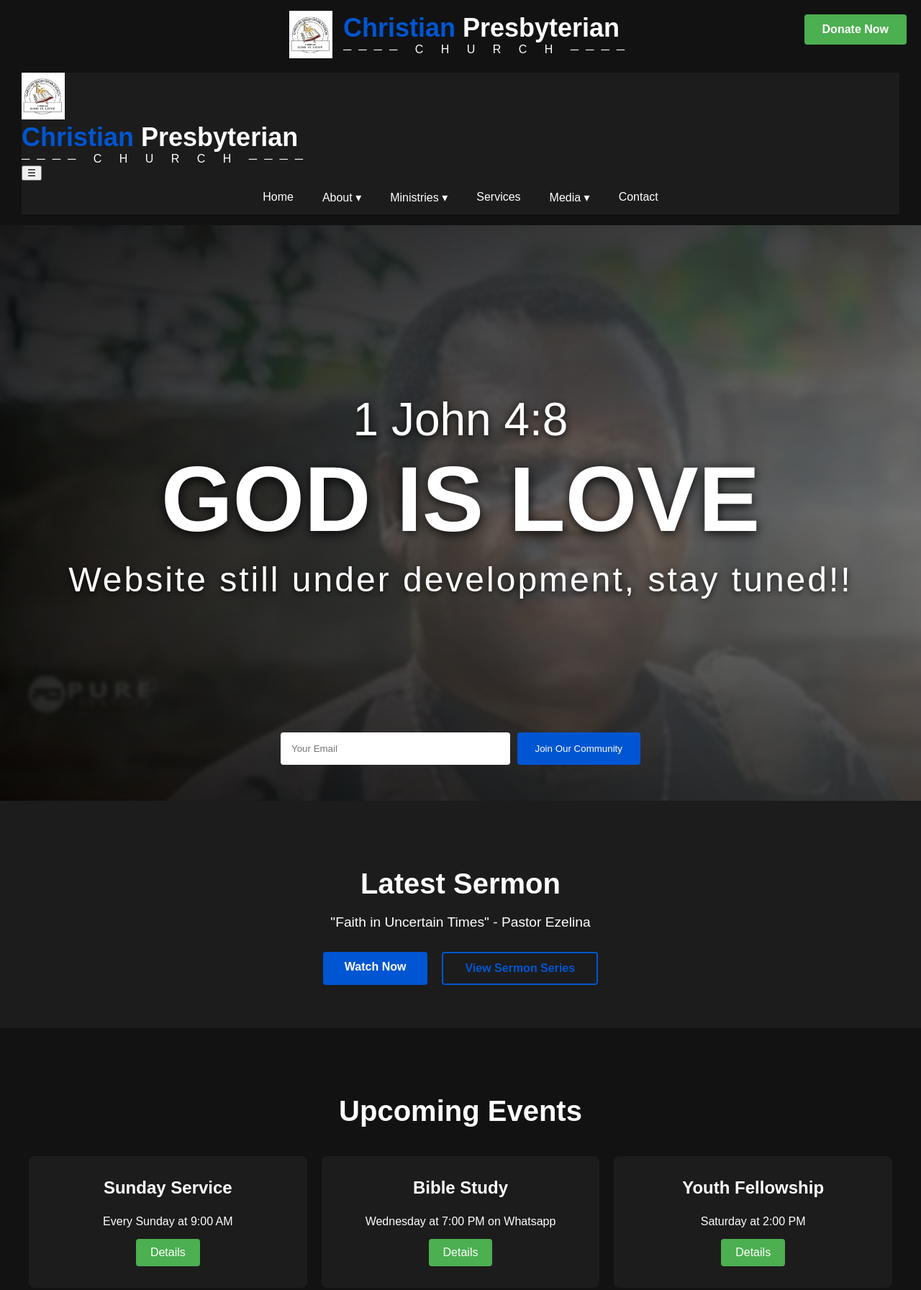
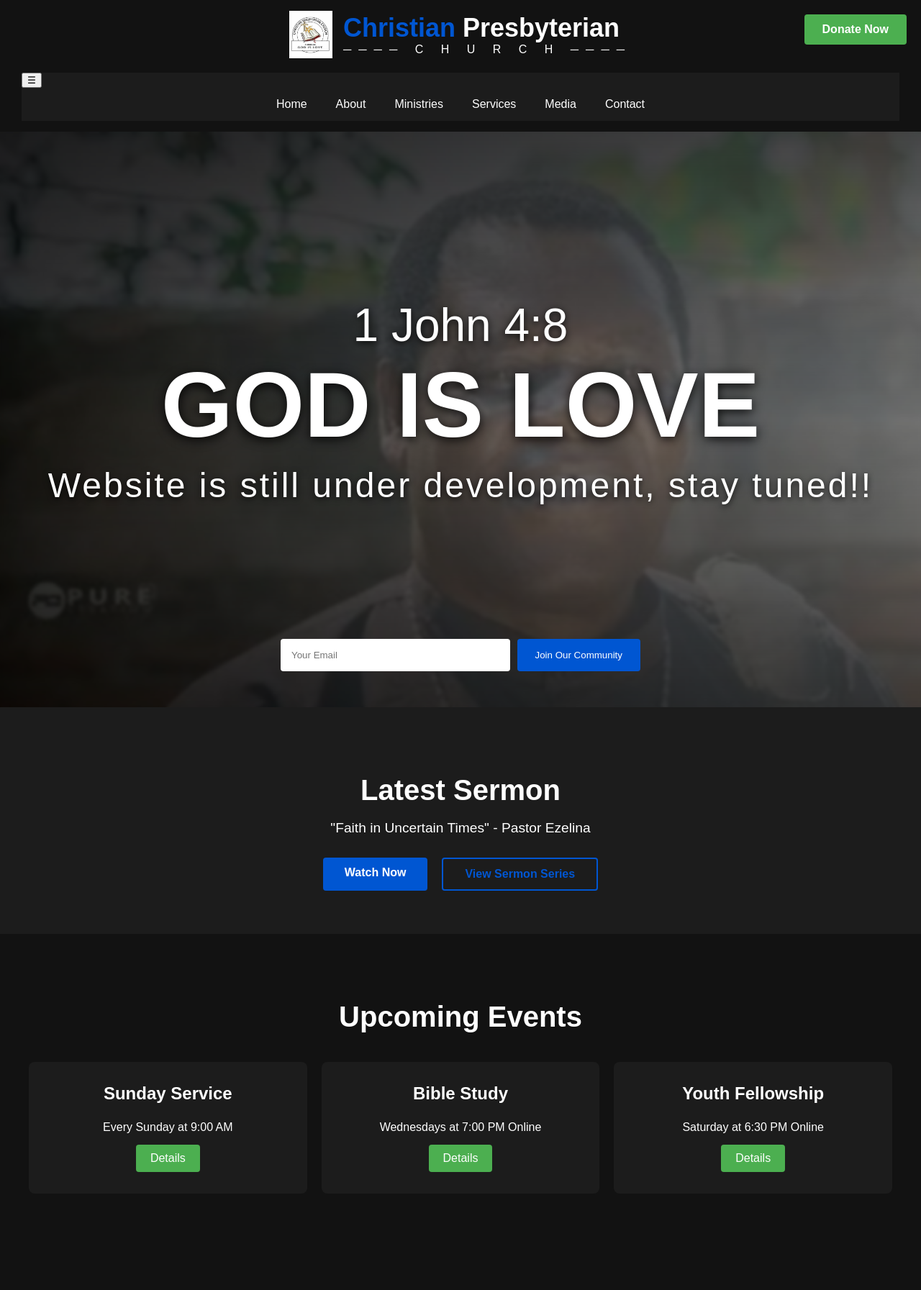
Before and after one commit to vitu-pixel/cpc, a plain HTML site: page index.html in a window 1280 px wide. Shown: the whole page at 72% size. After the commit the page ends 1719 px from the top, so only its background shows below. Drawn offline with Linux system fonts and the light colour scheme.

Commit message:
Update index.html

```diff
--- a/index.html
+++ b/index.html
@@ -22,24 +22,15 @@
 
     <!-- Navigation -->
     <nav>
-      <div class="logo-mobile">
-        <img src="images/logo.jpg" alt="Church Logo" class="logo-img">
-        <div class="logo-text">
-          <h1>
-            <span class="christian">Christian</span>
-            <span class="presbyterian">Presbyterian</span>
-          </h1>
-          <p class="church">──── C H U R C H ────</p>
-        </div>
-      </div>
-<button class="menu-toggle" aria-label="Toggle menu">
+      <button class="menu-toggle" aria-expanded="false" aria-label="Main menu">
         <span class="hamburger">☰</span>
       </button>
+
       <ul class="menu">
         <li><a href="#">Home</a></li>
 
         <li class="dropdown">
-          <a href="#">About ▾</a>
+          <a href="#">About</a>
           <ul class="dropdown-content">
             <li><a href="#">Our History</a></li>
             <li><a href="#">Mission & Vision</a></li>
@@ -48,7 +39,7 @@
         </li>
 
         <li class="dropdown">
-          <a href="#">Ministries ▾</a>
+          <a href="#">Ministries</a>
           <ul class="dropdown-content">
             <li><a href="#">Youth</a></li>
             <li><a href="#">Women</a></li>
@@ -60,7 +51,7 @@
         <li><a href="#">Services</a></li>
 
         <li class="dropdown">
-          <a href="#">Media ▾</a>
+          <a href="#">Media</a>
           <ul class="dropdown-content">
             <li><a href="#">Sermons</a></li>
             <li><a href="#">Gallery</a></li>
@@ -72,28 +63,30 @@
       </ul>
     </nav>
   </header>
+
   <!-- Landing Section -->
   <section class="landing">
     <div class="landing-overlay"></div>
 
-    <!-- Donation Button (Top-Right) -->
+    <!-- Donation Button -->
     <a href="#" class="donate-btn-top">Donate Now</a>
 
     <!-- Main Text -->
     <div class="landing-content">
       <div class="welcome-text">
         <h2>1 John 4:8</h2>
-        <h1>GOD IS LOVE </h1>
-        <p class="inspiration">Website still under development, stay tuned!!</p>
+        <h1>GOD IS LOVE</h1>
+        <p class="inspiration">Website is still under development, stay tuned!!</p>
       </div>
     </div>
 
-    <!-- Subscription Form (Bottom) -->
+    <!-- Subscription Form -->
     <form class="subscribe-form-bottom">
       <input type="email" placeholder="Your Email" required>
       <button type="submit">Join Our Community</button>
     </form>
   </section>
+
   <!-- Sermon CTA Section -->
   <section class="sermon-cta">
     <div class="sermon-content">
@@ -117,44 +110,43 @@
       </div>
       <div class="event-card">
         <h3>Bible Study</h3>
-        <p>Wednesday at 7:00 PM on Whatsapp</p>
+        <p>Wednesdays at 7:00 PM Online</p>
         <a href="#" class="event-btn">Details</a>
       </div>
       <div class="event-card">
         <h3>Youth Fellowship</h3>
-        <p>Saturday at 2:00 PM</p>
+        <p>Saturday at 6:30 PM Online</p>
         <a href="#" class="event-btn">Details</a>
       </div>
     </div>
   </section>
+
   <script>
     // Mobile menu toggle
     document.querySelector('.menu-toggle').addEventListener('click', function() {
+      const isExpanded = this.getAttribute('aria-expanded') === 'true';
+      this.setAttribute('aria-expanded', !isExpanded);
       document.querySelector('.menu').classList.toggle('active');
     });
 
-  // Dropdown functionality that works on both desktop and mobile
+    // Dropdown functionality
     document.querySelectorAll('.dropdown > a').forEach(dropdown => {
       dropdown.addEventListener('click', function(e) {
-      // Close all other open dropdowns first
-      document.querySelectorAll('.dropdown').forEach(otherDropdown => {
-        if (otherDropdown !== this.parentElement) {
-          otherDropdown.classList.remove('active');
+        if (window.innerWidth <= 768) {
+          e.preventDefault();
+          document.querySelectorAll('.dropdown').forEach(other => {
+            if (other !== this.parentElement) {
+              other.classList.remove('active');
             }
           });
-
-      // For mobile, toggle the clicked dropdown
-      if (window.innerWidth <= 768) {
-        e.preventDefault();
           this.parentElement.classList.toggle('active');
         }
-      // Desktop will use the CSS hover effect
       });
     });
 
     // Close dropdowns when clicking elsewhere
     document.addEventListener('click', function(e) {
-    if (!e.target.matches('.dropdown, .dropdown *')) {
+      if (!e.target.closest('.dropdown') && !e.target.closest('.menu-toggle')) {
         document.querySelectorAll('.dropdown').forEach(dropdown => {
           dropdown.classList.remove('active');
         });
```
Lines whose indentation alone changed are shown as unchanged.
